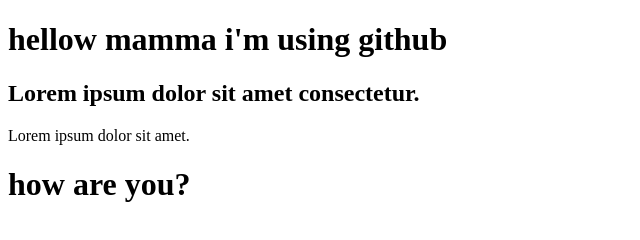
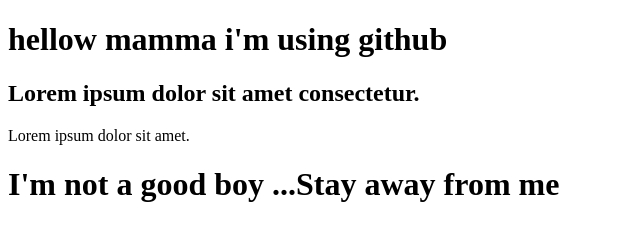
Before and after one commit to freelancerlabin121/my-second-website, a plain HTML site: page index.html in a window 1280 px wide. Shown: the whole page, without its empty margins (0-640 px from the left). Drawn offline with Linux system fonts and the light colour scheme.

Commit message:
Update index.html

```diff
--- a/index.html
+++ b/index.html
@@ -10,7 +10,7 @@
              <h1>hellow mamma i'm using github </h1>
              <h2>Lorem ipsum dolor sit amet consectetur.</h2>
              <p>Lorem ipsum dolor sit amet.  </p>
-            <h1>how are you?</h1>
+            <h1>I'm not a good boy ...Stay away from me</h1>
 
 </body>
 </html>
```
